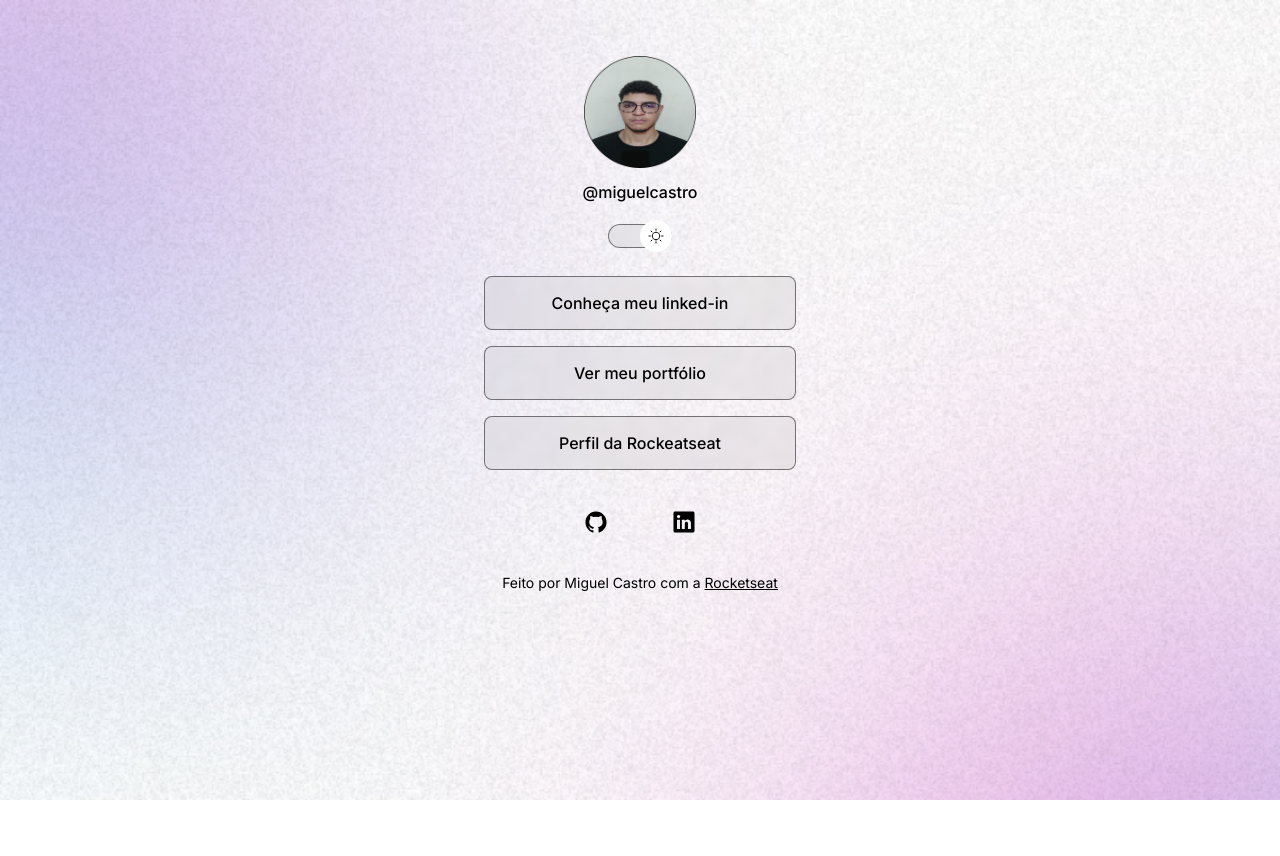
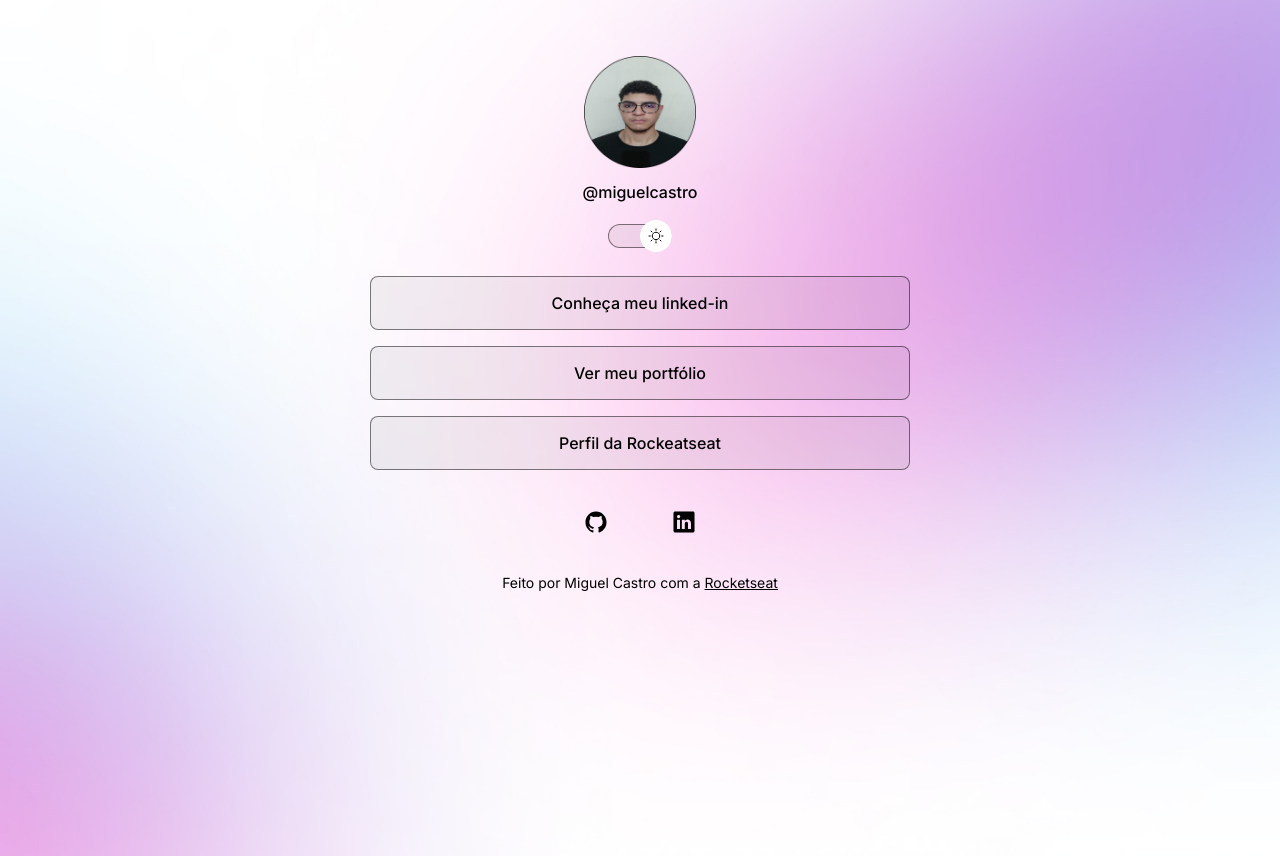
Before and after one commit to miguelscastro/DevLinks, a plain HTML site: page index.html in a window 1280 px wide. Before the commit the page ends 800 px from the top, so only its background shows below. Drawn offline with nearby package versions, Linux system fonts and the light colour scheme.

Commit message:
add desktop version

```diff
--- a/style.css
+++ b/style.css
@@ -26,6 +26,7 @@
 
 body {
     background: var(--bg-url) no-repeat top center/cover;
+    height: 100vh;
 }
 
 body * {
@@ -34,7 +35,8 @@ body * {
 }
 
 #container {
-    width: 360px;
+    width: 100%;
+    max-width: 588px;
     margin: 56px auto 0px;
     padding: 0 24px;
 }
@@ -146,6 +148,14 @@ ul li a:hover {
 
 footer {
     font-size: 14px;
-    padding: 12px 0 24px;
+    padding: 12px 0;
     text-align: center;
 }
+@media (min-width: 700px) {
+    :root {
+        --bg-url: url(assets/origins/bg-desktop.jpg)
+    }
+    .light-mode {
+        --bg-url: url(assets/origins/bg-desktop-light.jpg)
+    }
+}
```
